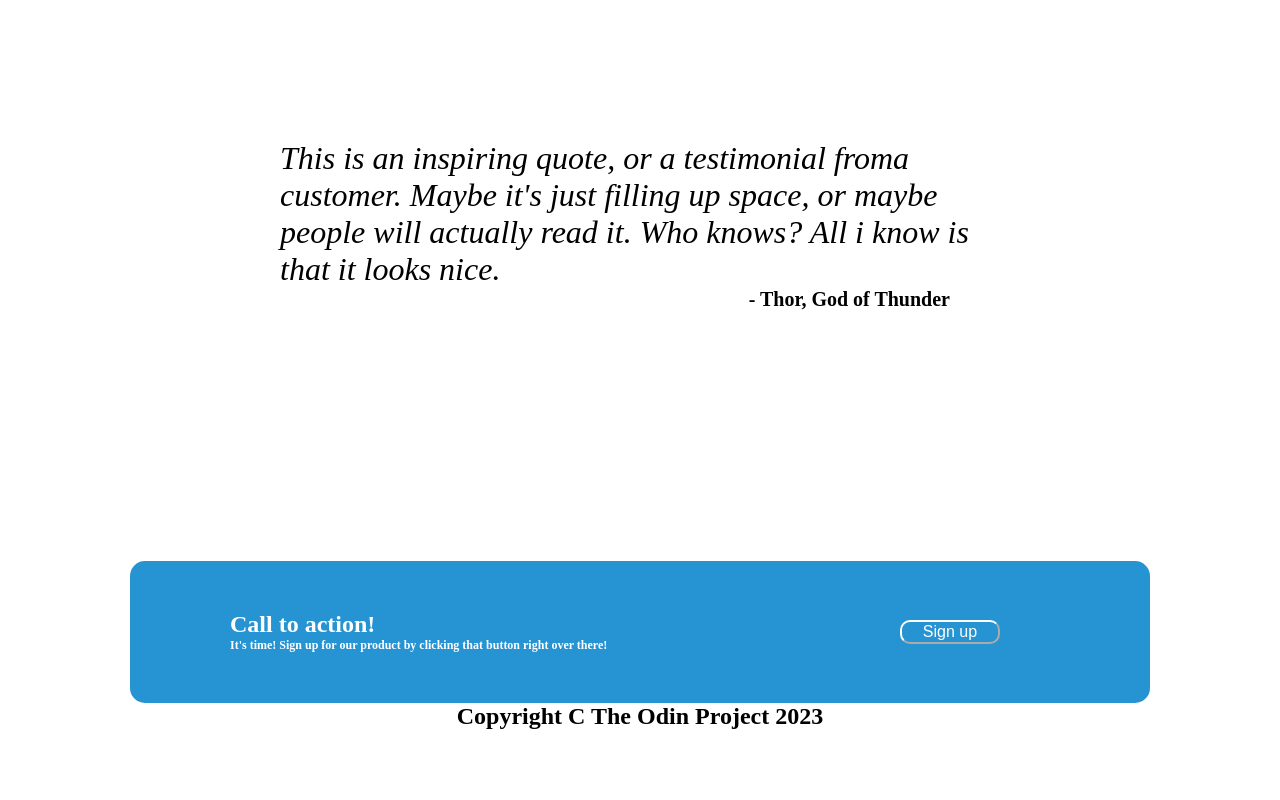
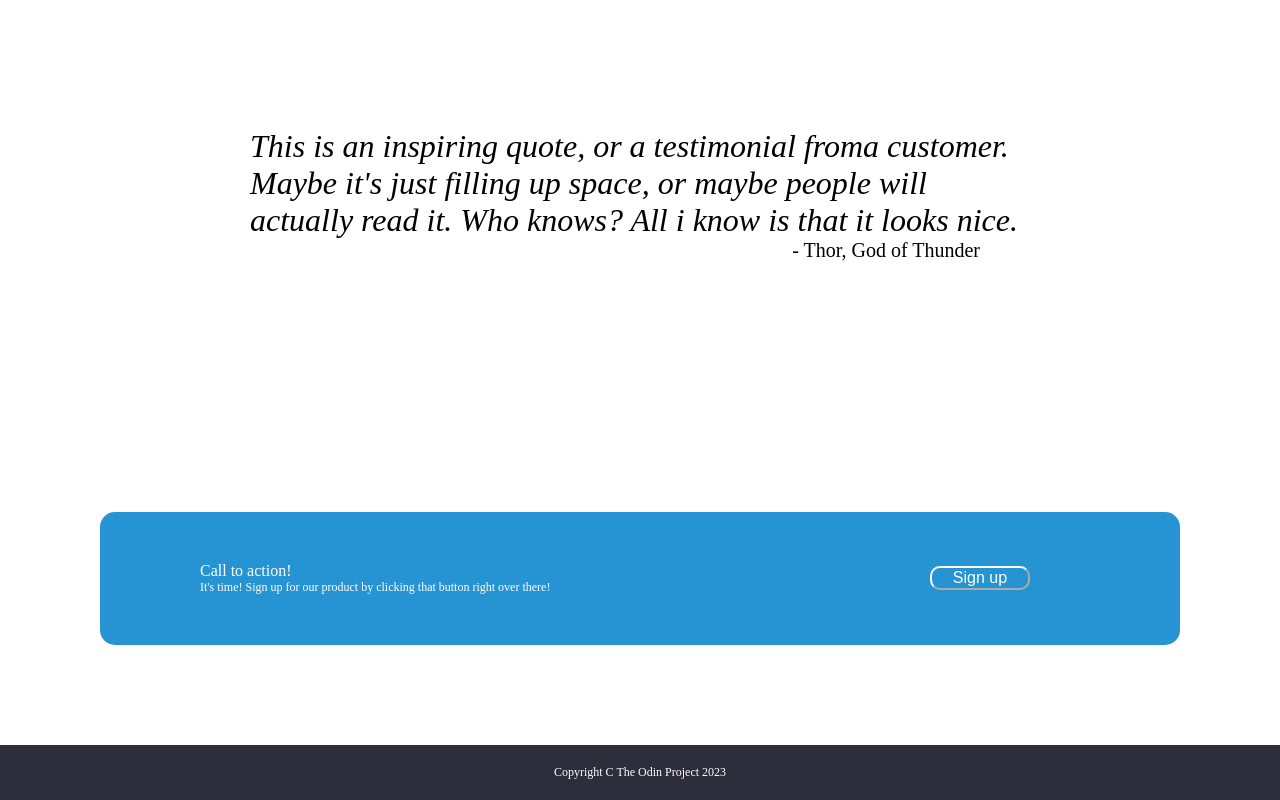
Before and after one commit to leadgfl13/landing-page, a plain HTML site: page index.html in a window 1280 px wide. Shown: the part 927-1727 px from the top of the page. Before the commit the page ends 1687 px from the top, so only its background shows below. Drawn offline with Linux system fonts and the light colour scheme.

Commit message:
Add footer.  Fix div divisions to make each section clearer in code

```diff
--- a/index.html
+++ b/index.html
@@ -8,7 +8,7 @@
 
 <body>
     <!-- this is the main box that the entire page is on. Stack boxes on top of each other-->
-<div class = "main"></div>
+<div class = "main">
 <!--this is the first box with header and aswesome website.  maybe use space between-->
   <!--box one has to be split to a left and right box-->
     <div class = "box1">
@@ -36,7 +36,7 @@
     <!-- secnd box with centered heading, then images with text align-->
     <div class = "box2">
         <div class = "top">
-            <div>Some random information.<div>
+            <div>Some random information.</div>
         </div>
 
         <div class ="bottom">
@@ -56,12 +56,13 @@
             <img src = "images/bluebird.jpg">
             <p>this is some subtext under an illustration or image</p>
           </div>
+        </div>
     </div>
 
 
 
 
-    </div>
+
 
     <!-- third box with just a centered paragraph and offset heading3-->
     <div class = "box3">
@@ -94,15 +95,9 @@
 
     <!-- the footer just a small centered copyright text-->
     <div class = "footer">
-      <div> Copyright C The Odin Project 2023</div>
-
-
-
-
+      Copyright C The Odin Project 2023
     </div>
-
-
-
+</div>
 
 </body>
 </html>
--- a/style.css
+++ b/style.css
@@ -126,6 +126,7 @@ img{
     padding:50px;
     text-align:left;
     justify-content:space-between;
+    margin-bottom:100px;
 }
 
 .box4 .left{
@@ -152,3 +153,16 @@ img{
     padding-left:20px;
     padding-right:20px;
     }
+
+.footer {
+    display:flex;
+    background-color:rgb(45, 45, 59);
+    font-size:12px;
+    color:white;
+    padding-top:20px;
+    padding-bottom:20px;
+    font-weight:100;
+    width:100;
+    justify-content:center;
+
+}
```
